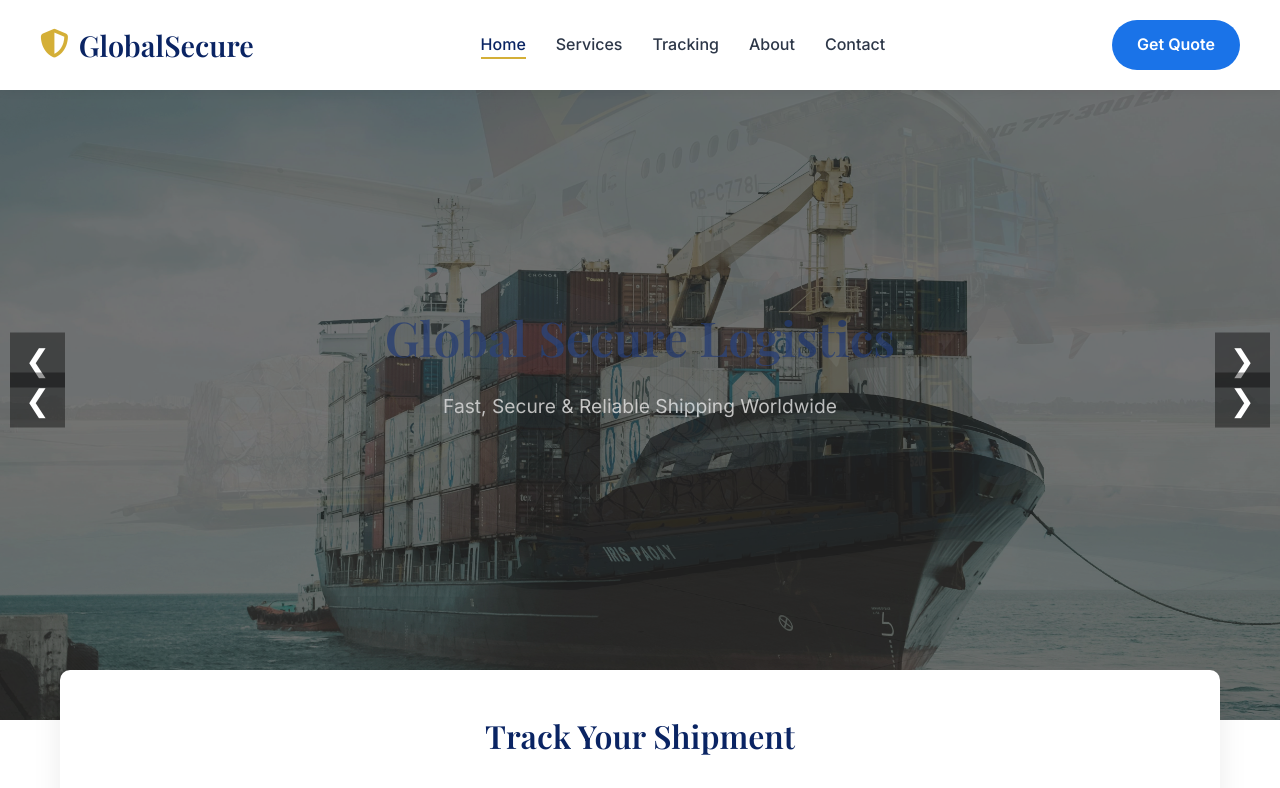
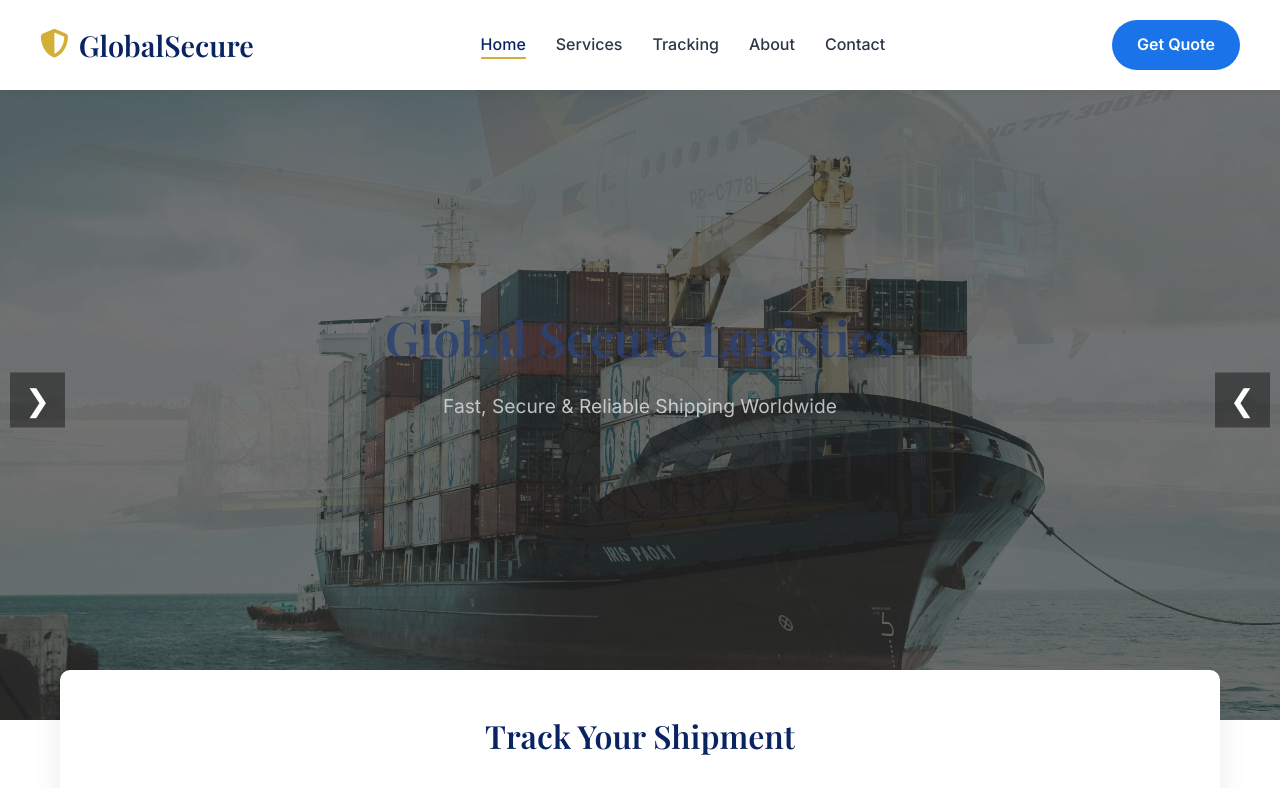
Before and after one commit to smoothjazz18n94/gsecureshipment, a website: page index.html in a window 1280 px wide. Shown: the top 788 px of the page. Drawn offline with nearby package versions, Linux system fonts and the light colour scheme.

Commit message:
update arrows

```diff
--- a/index.html
+++ b/index.html
@@ -62,8 +62,8 @@
     </div>
   </div>
 
-  <button class="prev">&#10094;</button>
-  <button class="next">&#10095;</button>
+
+
 
   <div class="dots"></div>
 </div>
@@ -73,8 +73,8 @@
 
 
   <!-- ARROWS -->
-  <button class="prev">&#10094;</button>
-  <button class="next">&#10095;</button>
+  <button class="next">&#10094;</button>
+  <button class="prev">&#10095;</button>
 
   <!-- DOTS -->
   <div class="dots"></div>
```
Also changed, not shown: public/index.html (+4 -4 lines).
